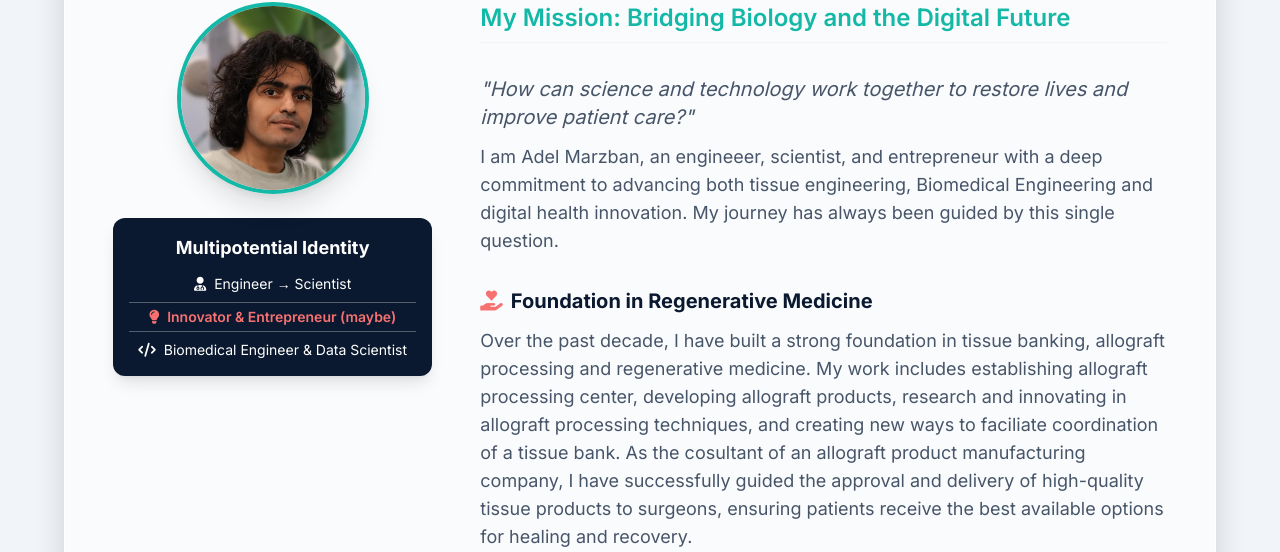
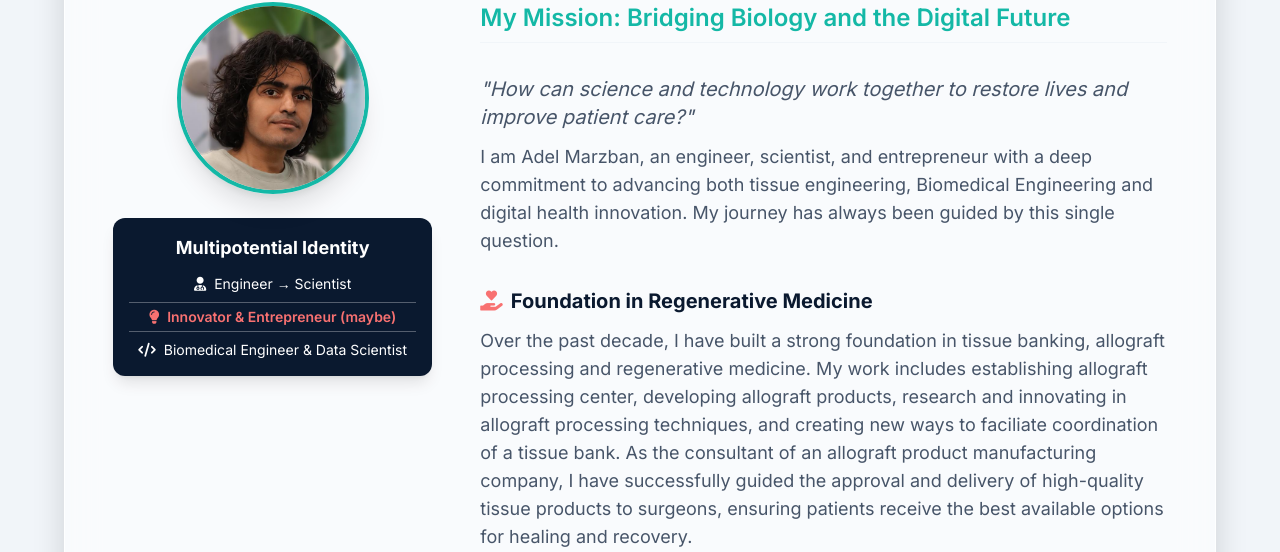
Before and after one commit to adelmarzban/adelmarzban.github.io, a Jekyll site: the page built from index.html, in a window 1280 px wide and 900 px high, scrolled down 1128 px. Shown: the part 114-666 px from the top of the window. Built offline with Jekyll 4.4.1, drawn with Linux system fonts in a browser that asks for light colours; nearby versions of some CDN libraries; some of the changed text lies outside the part shown.

Commit message:
Update index.html

```diff
--- a/index.html
+++ b/index.html
@@ -71,14 +71,14 @@ title: Home
                                 "How can science and technology work together to restore lives and improve patient care?"
                             </p>
                             <p class="text-lg text-slate-gray">
-                                I am Adel Marzban, an engineeer, scientist, and entrepreneur with a deep commitment to advancing both tissue engineering, Biomedical Engineering and digital health innovation. My journey has always been guided by this single question.
+                                I am Adel Marzban, an engineer, scientist, and entrepreneur with a deep commitment to advancing both tissue engineering, Biomedical Engineering and digital health innovation. My journey has always been guided by this single question.
                             </p>
                         </div>
 
                         <div>
                             <h4 class="text-xl font-bold text-deep-navy mb-3 flex items-center"><i class="fas fa-hand-holding-heart mr-2 text-warm-coral"></i> Foundation in Regenerative Medicine</h4>
                             <p class="text-lg text-slate-gray">
-                                Over the past decade, I have built a strong foundation in tissue banking, allograft processing and regenerative medicine. My work includes establishing allograft processing center, developing allograft products, research and innovating in allograft processing techniques, and creating new ways to faciliate coordination of a tissue bank. As the cosultant of an allograft product manufacturing company, I have successfully guided the approval and delivery of high-quality tissue products to surgeons, ensuring patients receive the best available options for healing and recovery.
+                                Over the past decade, I have built a strong foundation in tissue banking, allograft processing and regenerative medicine. My work includes establishing allograft processing center, developing allograft products, research and innovating in allograft processing techniques, and creating new ways to faciliate coordination of a tissue bank. As the consultant of an allograft product manufacturing company, I have successfully guided the approval and delivery of high-quality tissue products to surgeons, ensuring patients receive the best available options for healing and recovery.
                             </p>
                         </div>
 
@@ -139,7 +139,7 @@ title: Home
             <div class="grid md:grid-cols-2 gap-8 max-w-6xl mx-auto">
                 <div class="glass-container p-6 hover:shadow-xl transition duration-300 border-l-4 border-teal-blue hover:glow-teal">
                     <h3 class="text-2xl font-bold text-deep-navy mb-3">Heart Valve Tissue Replacement Prediction</h3>
-                    <p class="text-slate-gray/90 mb-4">Developing ML models to predict heart valve tissue replacement successful rate and assesting durability of heart valve graft with 30 years patient data, optimizing allograft selection.</p>
+                    <p class="text-slate-gray/90 mb-4">Developing ML models to predict heart valve tissue replacement successful rate and assessing durability of heart valve graft with 30 years patient data, optimizing allograft selection.</p>
                     <a href="https://github.com/adelmarzban/ai-tissue-project" class="text-teal-blue hover:underline font-semibold" target="_blank">View GitHub Repository <i class="fab fa-github ml-1"></i></a>
                 </div>
                 <div class="glass-container p-6 hover:shadow-xl transition duration-300 border-l-4 border-teal-blue hover:glow-teal">
```
